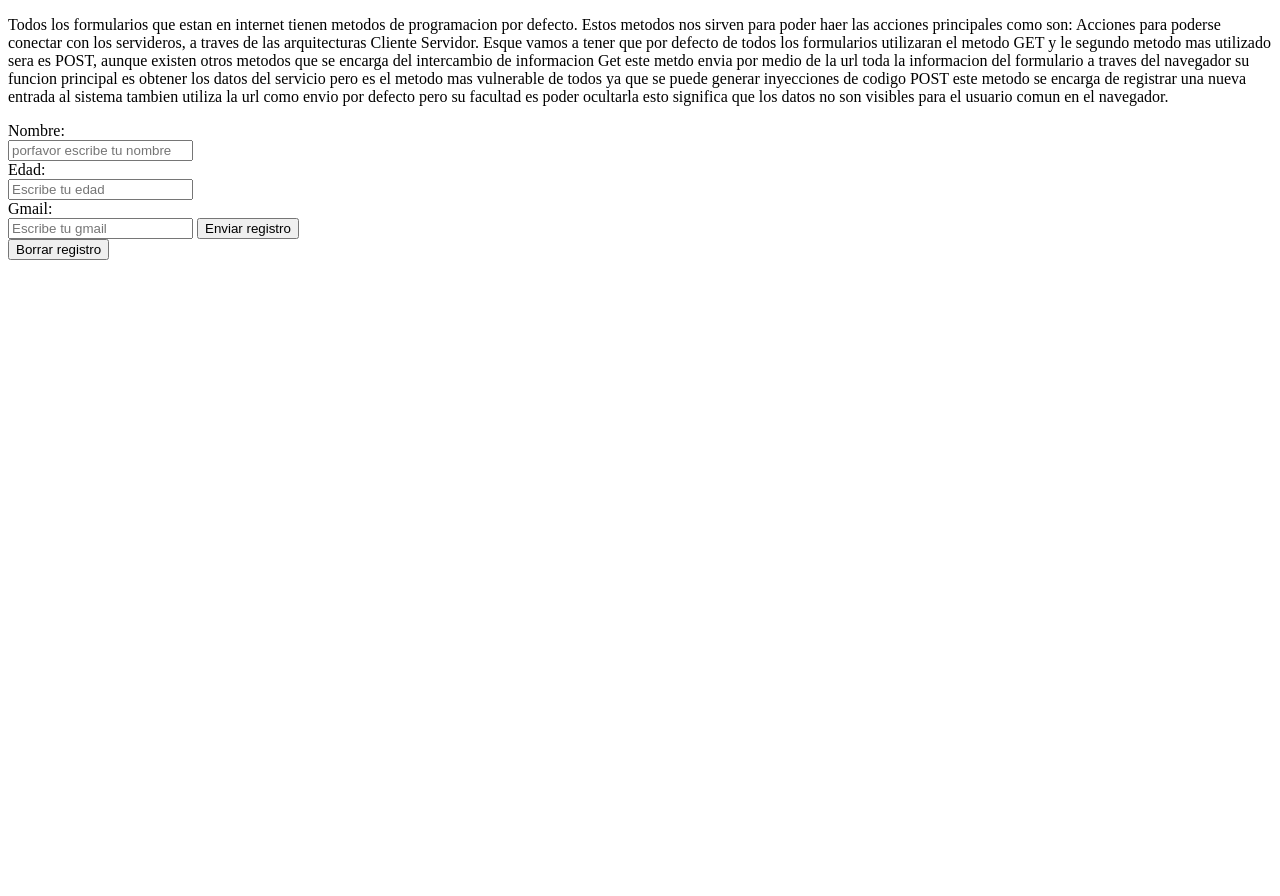
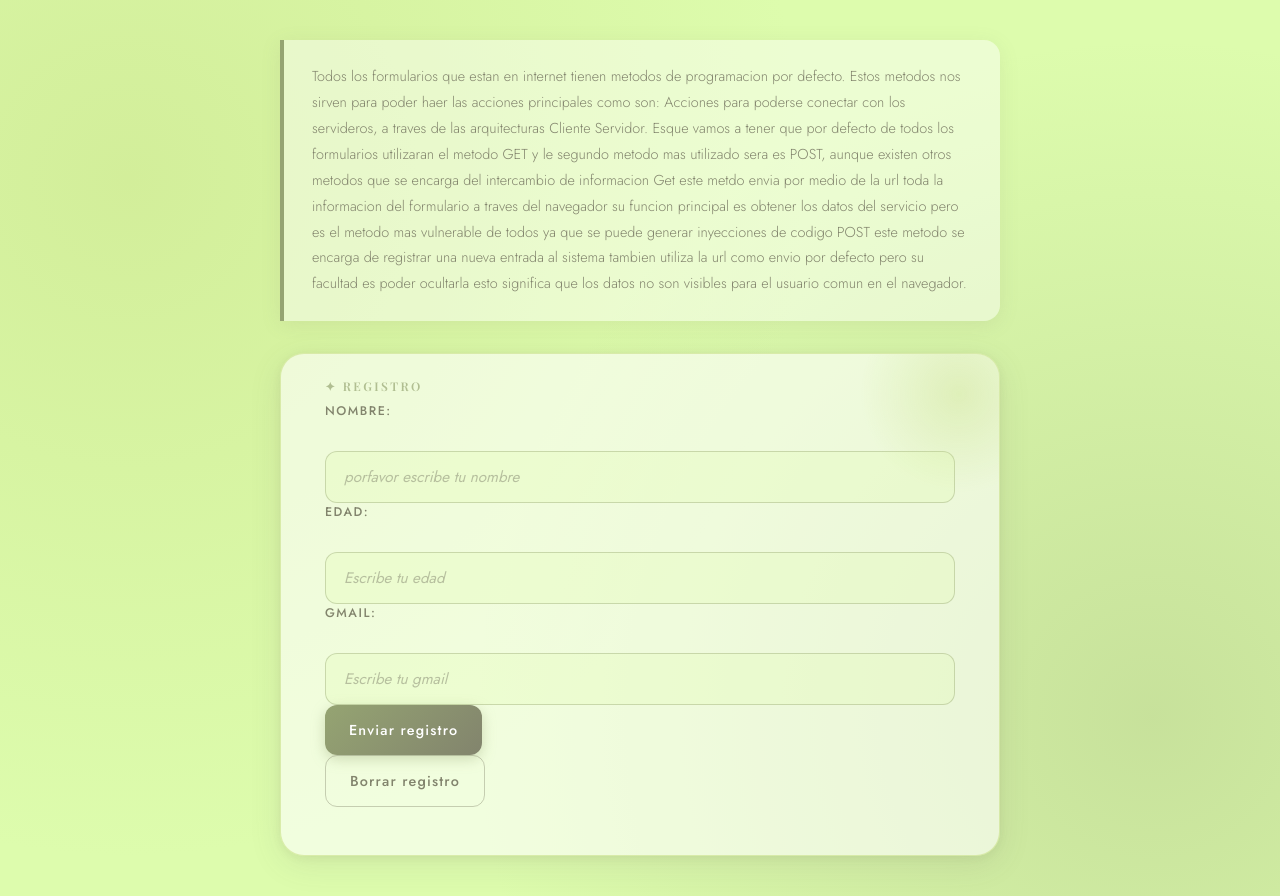
Before and after one commit to MariaJoseCastelan/4IV8_CASTELAN_MELO_MARIAJOSE, a plain HTML site: page 02SegundaPractica/formulario.html in a window 1280 px wide. Before the commit the page ends 800 px from the top, so only its background shows below. Drawn offline with nearby package versions, Linux system fonts and the light colour scheme.

Commit message:
Holaaa css

```diff
--- a/02SegundaPractica/CSS/style.css
+++ b/02SegundaPractica/CSS/style.css
@@ -0,0 +1,255 @@
+@import url('https://fonts.googleapis.com/css2?family=Playfair+Display:wght@400;600&family=Jost:wght@300;400;500&display=swap');
+
+/* =====================
+   VARIABLES DE COLOR
+   ===================== */
+:root {
+    --verde-claro:    #DDFCAD;
+    --verde-medio:    #C8E087;
+    --verde-oliva:    #95A472;
+    --cafe-verdoso:   #82846D;
+    --gris-oscuro:    #646165;
+}
+
+/* =====================
+   RESET & BASE
+   ===================== */
+* {
+    margin: 0;
+    padding: 0;
+    box-sizing: border-box;
+}
+
+body {
+    min-height: 100vh;
+    background-color: var(--verde-claro);
+    background-image:
+        radial-gradient(circle at 10% 20%, rgba(200, 224, 135, 0.5) 0%, transparent 50%),
+        radial-gradient(circle at 90% 80%, rgba(149, 164, 114, 0.3) 0%, transparent 50%);
+    font-family: 'Jost', sans-serif;
+    font-weight: 300;
+    color: var(--gris-oscuro);
+    display: flex;
+    justify-content: center;
+    align-items: flex-start;
+    padding: 40px 20px;
+}
+
+/* =====================
+   CONTENEDOR PRINCIPAL
+   ===================== */
+.container {
+    width: 100%;
+    max-width: 720px;
+    animation: fadeInUp 0.7s ease both;
+}
+
+@keyframes fadeInUp {
+    from { opacity: 0; transform: translateY(24px); }
+    to   { opacity: 1; transform: translateY(0); }
+}
+
+/* =====================
+   TEXTO INTRODUCTORIO
+   ===================== */
+.container > p {
+    background-color: rgba(255, 255, 255, 0.45);
+    backdrop-filter: blur(8px);
+    border-left: 4px solid var(--verde-oliva);
+    border-radius: 0 16px 16px 0;
+    padding: 24px 28px;
+    font-size: 0.9rem;
+    line-height: 1.8;
+    color: var(--cafe-verdoso);
+    margin-bottom: 32px;
+    box-shadow: 0 4px 20px rgba(130, 132, 109, 0.12);
+}
+
+/* =====================
+   TARJETA DEL FORMULARIO
+   ===================== */
+form {
+    background: rgba(255, 255, 255, 0.6);
+    backdrop-filter: blur(12px);
+    border: 1px solid rgba(200, 224, 135, 0.6);
+    border-radius: 24px;
+    padding: 48px 44px;
+    box-shadow:
+        0 8px 32px rgba(100, 97, 101, 0.12),
+        0 2px 8px rgba(149, 164, 114, 0.15);
+    position: relative;
+    overflow: hidden;
+}
+
+/* Decoración de fondo en la tarjeta */
+form::before {
+    content: '';
+    position: absolute;
+    top: -60px;
+    right: -60px;
+    width: 200px;
+    height: 200px;
+    border-radius: 50%;
+    background: radial-gradient(circle, rgba(200, 224, 135, 0.4), transparent 70%);
+    pointer-events: none;
+}
+
+form::after {
+    content: '✦ Registro';
+    position: absolute;
+    top: 24px;
+    left: 44px;
+    font-family: 'Playfair Display', serif;
+    font-size: 0.75rem;
+    font-weight: 600;
+    letter-spacing: 0.2em;
+    text-transform: uppercase;
+    color: var(--verde-oliva);
+    opacity: 0.7;
+}
+
+/* Título elegante del formulario */
+form .form-title {
+    font-family: 'Playfair Display', serif;
+    font-size: 2rem;
+    font-weight: 600;
+    color: var(--gris-oscuro);
+    margin-bottom: 32px;
+    margin-top: 20px;
+    padding-top: 12px;
+}
+
+/* =====================
+   GRUPOS DE CAMPO
+   ===================== */
+.field-group {
+    margin-bottom: 24px;
+    position: relative;
+}
+
+/* =====================
+   LABELS
+   ===================== */
+label {
+    display: block;
+    font-family: 'Jost', sans-serif;
+    font-weight: 500;
+    font-size: 0.78rem;
+    letter-spacing: 0.12em;
+    text-transform: uppercase;
+    color: var(--cafe-verdoso);
+    margin-bottom: 8px;
+    transition: color 0.2s;
+}
+
+/* =====================
+   INPUTS
+   ===================== */
+input[type="text"],
+input[type="number"],
+input[type="email"] {
+    width: 100%;
+    padding: 14px 18px;
+    background: rgba(221, 252, 173, 0.25);
+    border: 1.5px solid rgba(149, 164, 114, 0.4);
+    border-radius: 12px;
+    font-family: 'Jost', sans-serif;
+    font-size: 0.95rem;
+    font-weight: 400;
+    color: var(--gris-oscuro);
+    outline: none;
+    transition: all 0.25s ease;
+    margin-bottom: 0;
+}
+
+input[type="text"]::placeholder,
+input[type="number"]::placeholder,
+input[type="email"]::placeholder {
+    color: rgba(130, 132, 109, 0.5);
+    font-style: italic;
+}
+
+input[type="text"]:focus,
+input[type="number"]:focus,
+input[type="email"]:focus {
+    border-color: var(--verde-oliva);
+    background: rgba(221, 252, 173, 0.45);
+    box-shadow: 0 0 0 4px rgba(149, 164, 114, 0.15);
+    transform: translateY(-1px);
+}
+
+/* =====================
+   SEPARADOR VISUAL
+   ===================== */
+.divider {
+    height: 1px;
+    background: linear-gradient(to right, transparent, var(--verde-medio), transparent);
+    margin: 28px 0;
+}
+
+/* =====================
+   BOTONES
+   ===================== */
+.btn-group {
+    display: flex;
+    gap: 14px;
+    margin-top: 32px;
+}
+
+input[type="submit"] {
+    flex: 1;
+    padding: 15px 24px;
+    background: linear-gradient(135deg, var(--verde-oliva), var(--cafe-verdoso));
+    color: white;
+    border: none;
+    border-radius: 12px;
+    font-family: 'Jost', sans-serif;
+    font-size: 0.9rem;
+    font-weight: 500;
+    letter-spacing: 0.08em;
+    cursor: pointer;
+    transition: all 0.25s ease;
+    box-shadow: 0 4px 14px rgba(149, 164, 114, 0.4);
+}
+
+input[type="submit"]:hover {
+    transform: translateY(-2px);
+    box-shadow: 0 8px 20px rgba(149, 164, 114, 0.5);
+    background: linear-gradient(135deg, var(--cafe-verdoso), var(--gris-oscuro));
+}
+
+input[type="submit"]:active {
+    transform: translateY(0px);
+}
+
+input[type="reset"] {
+    padding: 15px 24px;
+    background: transparent;
+    color: var(--cafe-verdoso);
+    border: 1.5px solid rgba(130, 132, 109, 0.4);
+    border-radius: 12px;
+    font-family: 'Jost', sans-serif;
+    font-size: 0.9rem;
+    font-weight: 500;
+    letter-spacing: 0.08em;
+    cursor: pointer;
+    transition: all 0.25s ease;
+}
+
+input[type="reset"]:hover {
+    background: rgba(130, 132, 109, 0.08);
+    border-color: var(--cafe-verdoso);
+    transform: translateY(-1px);
+}
+
+/* =====================
+   RESPONSIVO
+   ===================== */
+@media (max-width: 520px) {
+    form {
+        padding: 36px 24px;
+    }
+    .btn-group {
+        flex-direction: column;
+    }
+}
--- a/02SegundaPractica/formulario.html
+++ b/02SegundaPractica/formulario.html
@@ -4,7 +4,7 @@
     <meta charset="UTF-8">
     <meta name="viewport" content="width=device-width, initial-scale=1.0">
     <title>Document</title>
-    <link rel="stylesheet" href="css/stylepractica2.css">
+    <link rel="stylesheet" href="css/style.css">
     <script src="./JS/validarformulario.js" defer></script>
 </head>
 <body>
```
Also changed, not shown: 03EjerciciosBasicos/01Ejercicio01.html (added).
